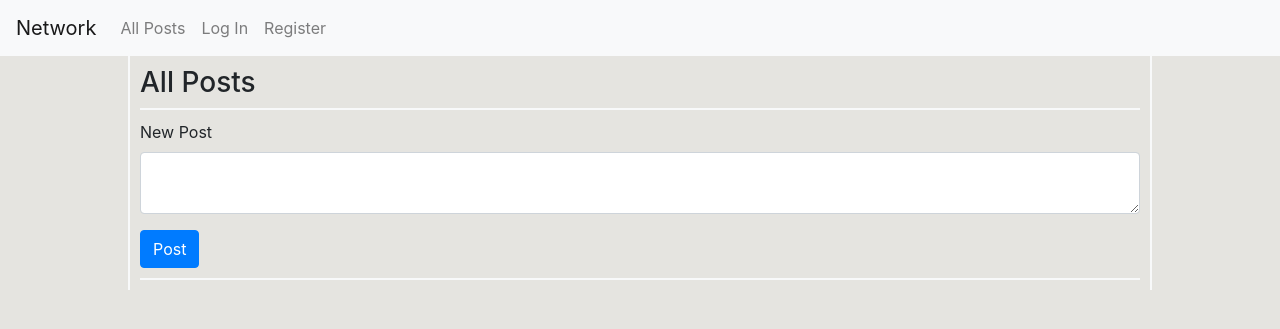
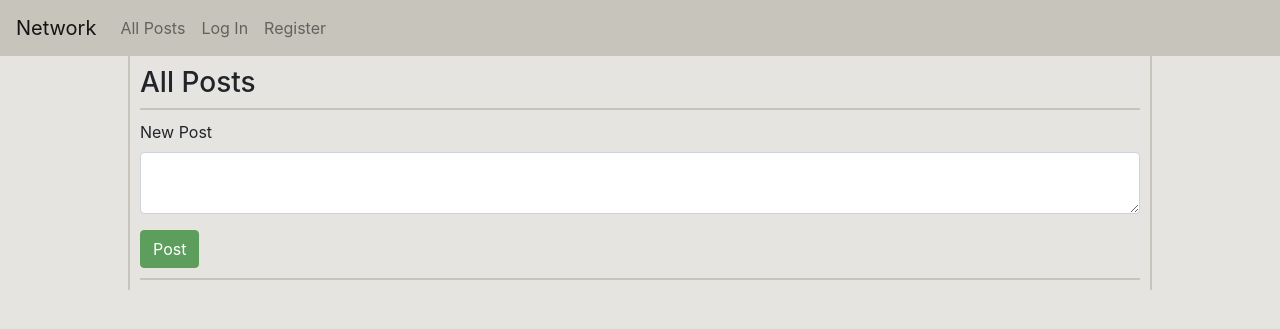
Before and after one commit to biurs/project4, a Django app: page / in a window 1280 px wide. Shown: the top 329 px of the page. Run offline with Django 3.2, Linux system fonts and the light colour scheme; some libraries are stand-ins or nearby versions.

Commit message:
change css colors3

```diff
--- a/network/static/network/styles.css
+++ b/network/static/network/styles.css
@@ -2,8 +2,8 @@
     margin: auto;
     padding: 10px;
     width: 80%;
-    border-right: 2px solid #f8f9fa;
-    border-left: 2px solid #f8f9fa;
+    border-right: 2px solid #c7c4bc;
+    border-left: 2px solid #c7c4bc;
     background: #e5e4e0;
 }
 
@@ -14,16 +14,29 @@ textarea {
 #login-view {
     padding-top: 10px;
     padding-bottom: 10px;
-    border-top: 2px solid #f8f9fa;
-    border-bottom: 2px solid #f8f9fa;
+    border-top: 2px solid #c7c4bc;
+    border-bottom: 2px solid #c7c4bc;
     width: 100%;
     margin: auto;
 }
 
 .body {
-    background: #e5e4e0;
+    background-color: #e5e4e0;
 }
 
 body {
-    background: #e5e4e0;
+    background-color: #e5e4e0;
 }
+
+.bg-light {
+    background-color: #c7c4bc !important;
+}
+
+.btn-primary {
+    background: #5d9e5d;
+    border-color: #5d9e5d;
+}
+.btn-primary:hover {
+    background: #3b653b;
+    border-color: #3b653b;
+}
```
